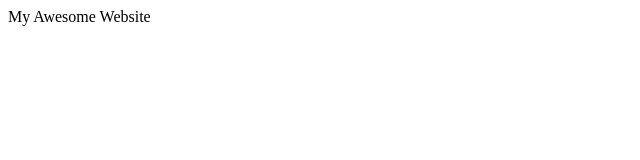
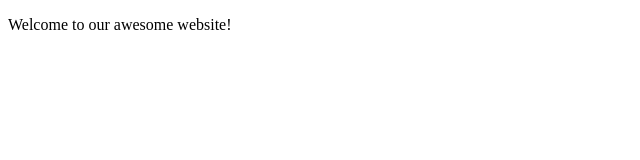
Before and after one commit to RUDRM007/git-tutorial-beginners, a plain HTML site: page index.html in a window 1280 px wide. Shown: the whole page, without its empty margins (0-640 px from the left). Drawn offline with Linux system fonts and the light colour scheme.

Commit message:
Redesigned Homepage

```diff
--- a/index.html
+++ b/index.html
@@ -3,9 +3,9 @@
 <head>
     <meta charset="UTF-8">
     <meta name="viewport" content="width=device-width, initial-scale=1.0">
-    <title>My Awesome Website</title>
+    <title>Home -My Awesome Website</title>
 </head>
 <body>
-    My Awesome Website
+    <p>Welcome to our awesome website!</p>
 </body>
 </html>
```
